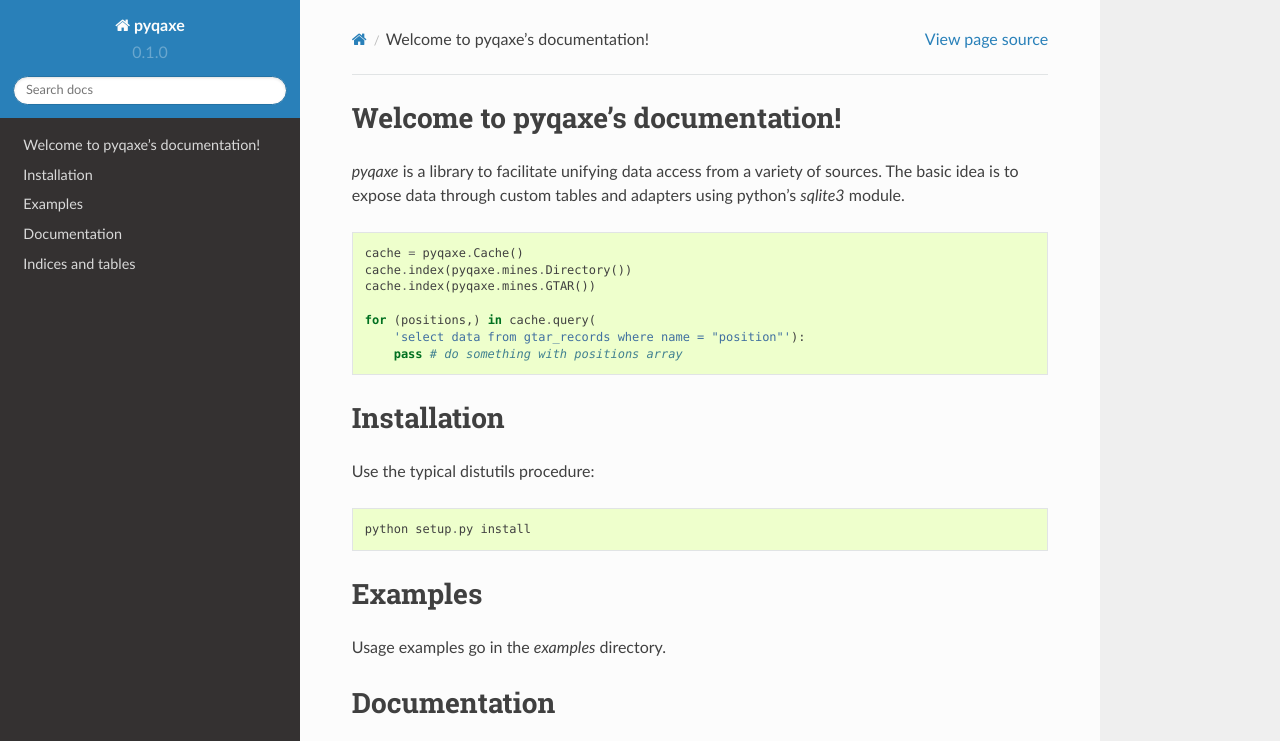
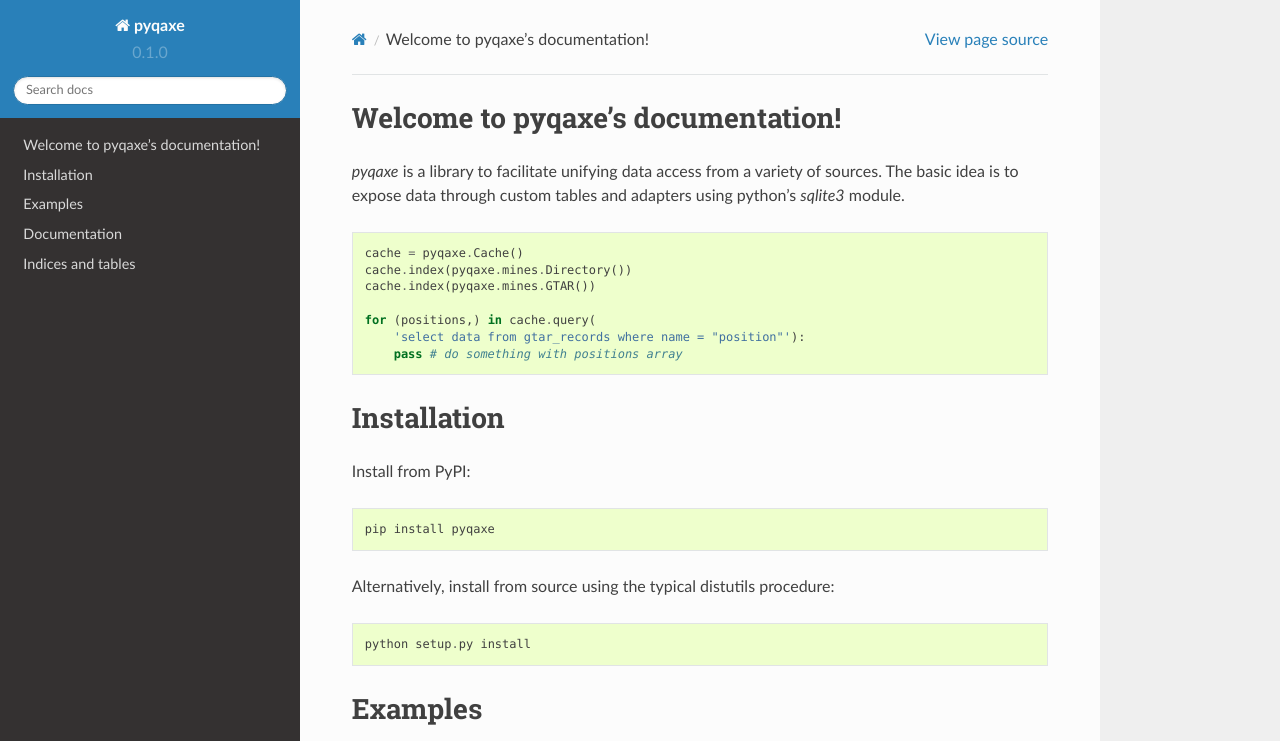
Before and after one commit to klarh/pyqaxe, a Sphinx documentation site: the page built from doc/source/index.rst, in a window 1280 px wide and 900 px high, cut to the strip 0-741 px from the top of the window. Built offline with Sphinx 7.4.7 and the Read the Docs theme 2.0.0, drawn with Linux system fonts in a browser that asks for light colours.

Commit message:
Add installation from PyPI to docs

```diff
--- a/doc/source/index.rst
+++ b/doc/source/index.rst
@@ -27,7 +27,12 @@
 Installation
 ============
 
-Use the typical distutils procedure::
+Install from PyPI::
+
+  pip install pyqaxe
+
+Alternatively, install from source using the typical distutils
+procedure::
 
   python setup.py install
 
```
